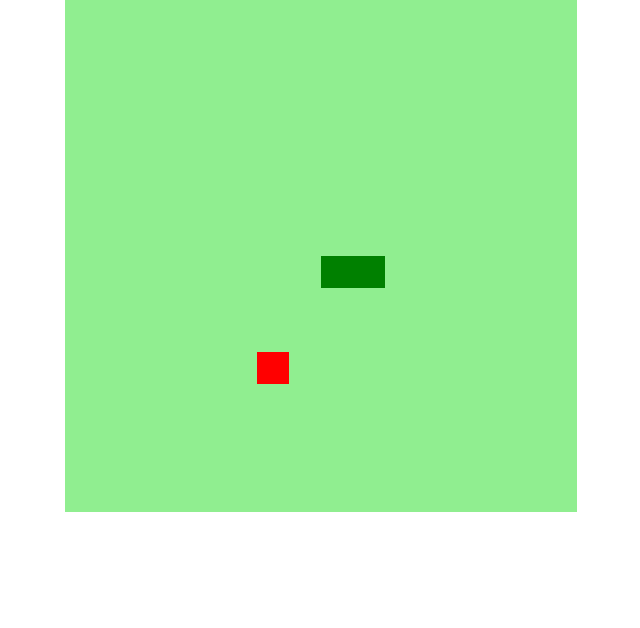
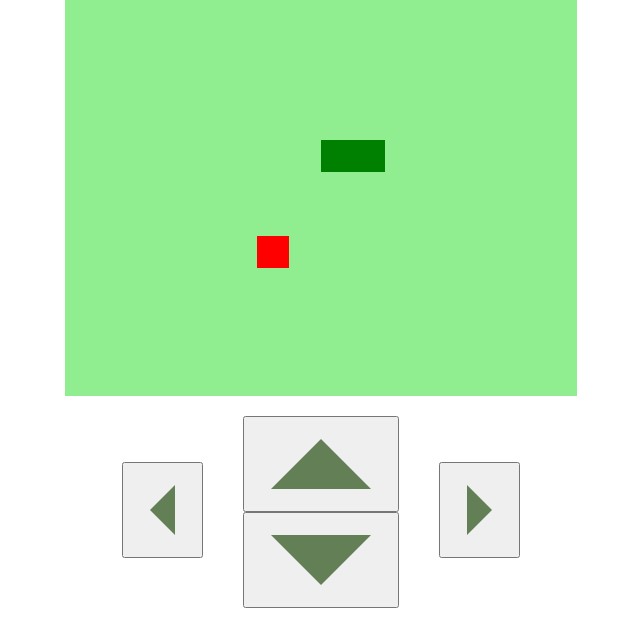
Before and after one commit to gedeoncordeiro/snakeGame, a plain HTML site: page index.html in a window 1280 px wide. Shown: the part 172-800 px from the top of the page, without its empty margins (67-707 px from the left). Drawn offline with Linux system fonts and the light colour scheme.

Commit message:
Adicionando botões para uso mobile

```diff
--- /dev/null
+++ b/button.css
@@ -0,0 +1,51 @@
+section{
+    margin:0;
+    padding:0;
+    list-style:none;
+    text-decoration:none;
+    font-family:arial;
+    font-size:16px;
+    line-height:1.5;
+    display: flex;
+    align-content: center;
+    align-items: center;
+  }
+  div{
+    float:left;
+    margin:20px;
+
+  }
+  .arrow{
+    font-size: 0;
+    line-height: 0;
+    width: 0;
+    height: 0;
+    border:solid transparent;
+  }
+  .up{
+    border-width: 50px;
+    border-bottom-color: #637f55;
+    border-top-width:0;
+  }
+  .down{
+    border-width: 50px;
+    border-top-color: #637f55;
+    border-bottom-width:0;
+  }
+  .left{
+    border-width: 25px;
+    border-right-color: #637f55;
+    border-left-width:0;
+  }
+  .right{
+    border-width: 25px;
+    border-left-color: #637f55;
+    border-right-width:0;
+
+
+  }
+
+  #updown{
+    display: flex;
+    flex-direction: column;
+  }
--- a/index.html
+++ b/index.html
@@ -6,11 +6,25 @@
     <meta name="viewport" content="width=device-width, initial-scale=1.0">
    <script defer src="script.js"></script>
    <link rel="stylesheet" href="style.css">
+   <link rel="stylesheet" href="button.css">
     <title>Sanake Game</title>
 
 </head>
 <body>
     <h1>Sanke Game GD</h1>
     <canvas id= "snake" width="512" height="512"></canvas>
+    <section>
+    <div>
+        <button><div class="arrow left"></div></button> </div>
+    <div id="updown">
+        <button><div class="arrow up"></div></button>
+        <button><div class="arrow down"></div></button>
+
+    </div>
+    <div>
+        <button><div class="arrow right"></div></button>
+    </div>
+
+    </section>
 </body>
 </html>
--- a/style.css
+++ b/style.css
@@ -7,3 +7,9 @@ body{
     flex-direction: column;
     color: rgb(15, 88, 0);
 }
+
+@media(max-width: 720px){
+    body{
+        margin-top: 100px;
+    }
+}
```
